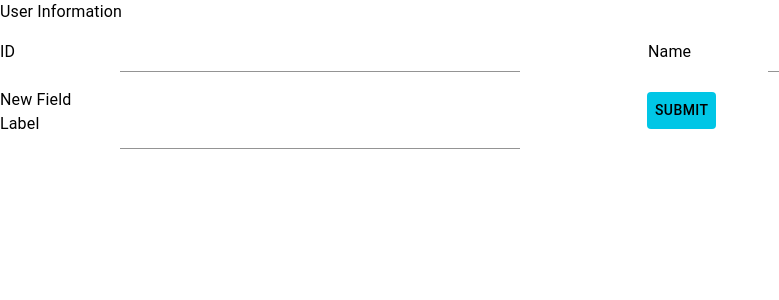
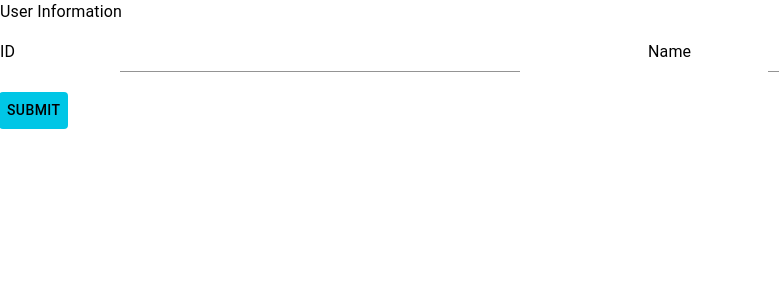
Before and after one commit to NaVindu0315/mern_try_2, a React (Create React App) app in the folder testapp1/: page /userform in a window 1280 px wide. Shown: the top 300 px of the page, without its empty margins (0-779 px from the left). Built offline with nearby package versions, Linux system fonts and the light colour scheme.

Commit message:
now working

```diff
--- a/testapp1/src/userform.js
+++ b/testapp1/src/userform.js
@@ -31,7 +31,7 @@ const Userform = (props) => {
         </Typography>
         <Input
           type="number"
-         // id="id"
+          id="id"
           name="id"
           sx={{ width: "400px" }}
           //value={id}
@@ -54,36 +54,14 @@ const Userform = (props) => {
         </Typography>
         <Input
           type="text"
-          //id="name"
+          id="name"
           name="name"
           sx={{ width: "400px" }}
           //value={name}
           //onChange={handleChangeName}
         />
       </Grid>
-      <Grid item xs={12} sm={6} sx={{ display: "flex" }}>
-        <Typography
-          component="label"
-          htmlFor="newField" // Update this to your actual ID
-          sx={{
-            color: "#000000",
-            marginRight: "20px",
-            fontSize: "16px",
-            width: "100px",
-            display: "block",
-          }}
-        >
-          New Field Label
-        </Typography>
-        <Input
-          type="text" // Update this to your desired type
-          //id="newField" // Update this to your actual ID
-          name="newField" // Update this to your actual name
-          sx={{ width: "400px" }}
-          //value={newField}
-          //onChange={handleChangeNewField}
-        />
-      </Grid>
+
       <Button
         sx={{
           margin: "auto",
```
